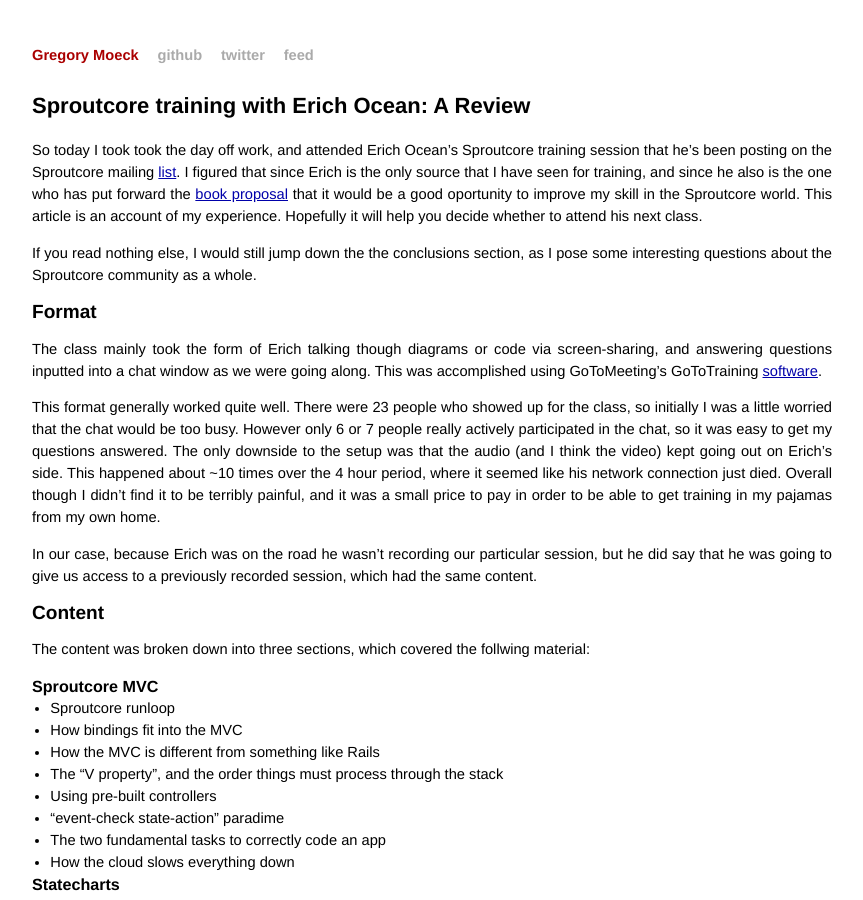
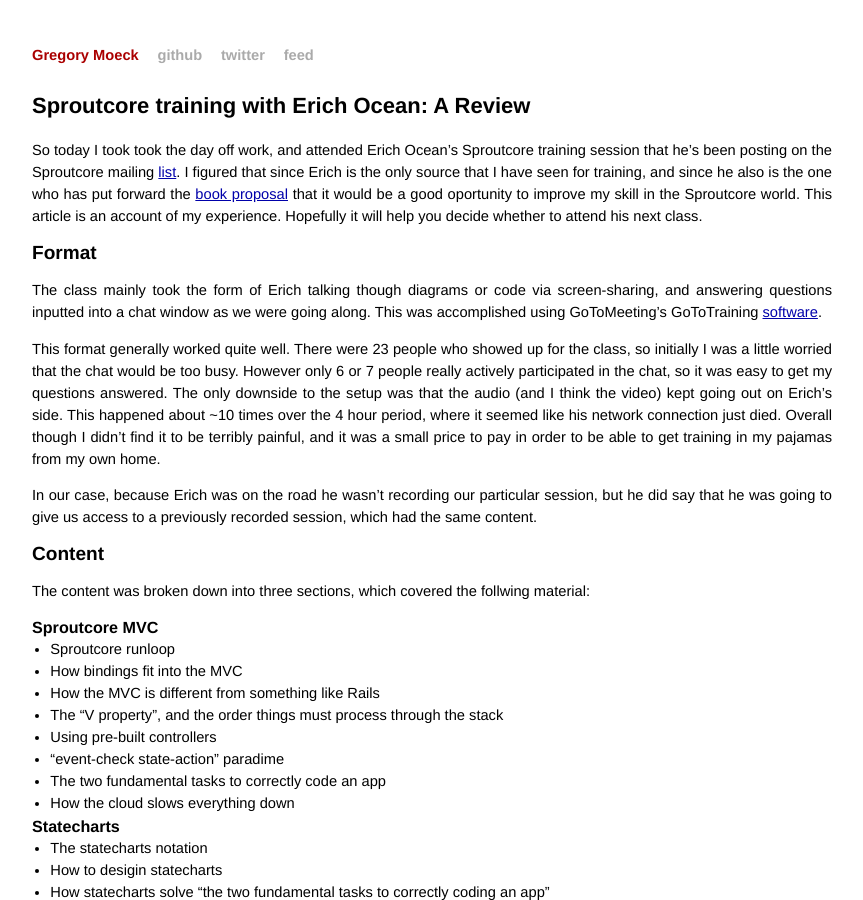
Before and after one commit to gmoeck/gmoeck.github.com, a Jekyll site: the page built from _posts/2010-01-12-sproutcore-training-with-erich-ocean-a-review.markdown, in a window 1280 px wide and 900 px high. Shown: the whole window, without its empty margins (208-1071 px from the left). Built offline with Jekyll 4.4.1, drawn with Linux system fonts in a browser that asks for light colours; Markdown is read by kramdown in place of the engine named in the settings; comment, search, counter and statistics services are not loaded.

Commit message:
Remove conclusions stuff

```diff
--- a/_posts/2010-01-12-sproutcore-training-with-erich-ocean-a-review.markdown
+++ b/_posts/2010-01-12-sproutcore-training-with-erich-ocean-a-review.markdown
@@ -4,8 +4,6 @@
 ---
 #Sproutcore training with Erich Ocean: A Review
 So today I took took the day off work, and attended Erich Ocean's Sproutcore training session that he's been posting on the Sproutcore mailing [list](http://groups.google.com/group/sproutcore/browse_thread/thread/18fb7b643a745552#). I figured that since Erich is the only source that I have seen for training, and since he also is the one who has put forward the [book proposal](http://www.google.com/url?sa=D&q=http://erichocean.com/book/index.html) that it would be a good oportunity to improve my skill in the Sproutcore world. This article is an account of my experience. Hopefully it will help you decide whether to attend his next class.
-
-If you read nothing else, I would still jump down the the conclusions section, as I pose some interesting questions about the Sproutcore community as a whole.
 
 ##Format
 The class mainly took the form of Erich talking though diagrams or code via screen-sharing, and answering questions inputted into a chat window as we were going along. This was accomplished using GoToMeeting's GoToTraining [software](http://www.gotomeeting.com/fec/training/online_training).
```
